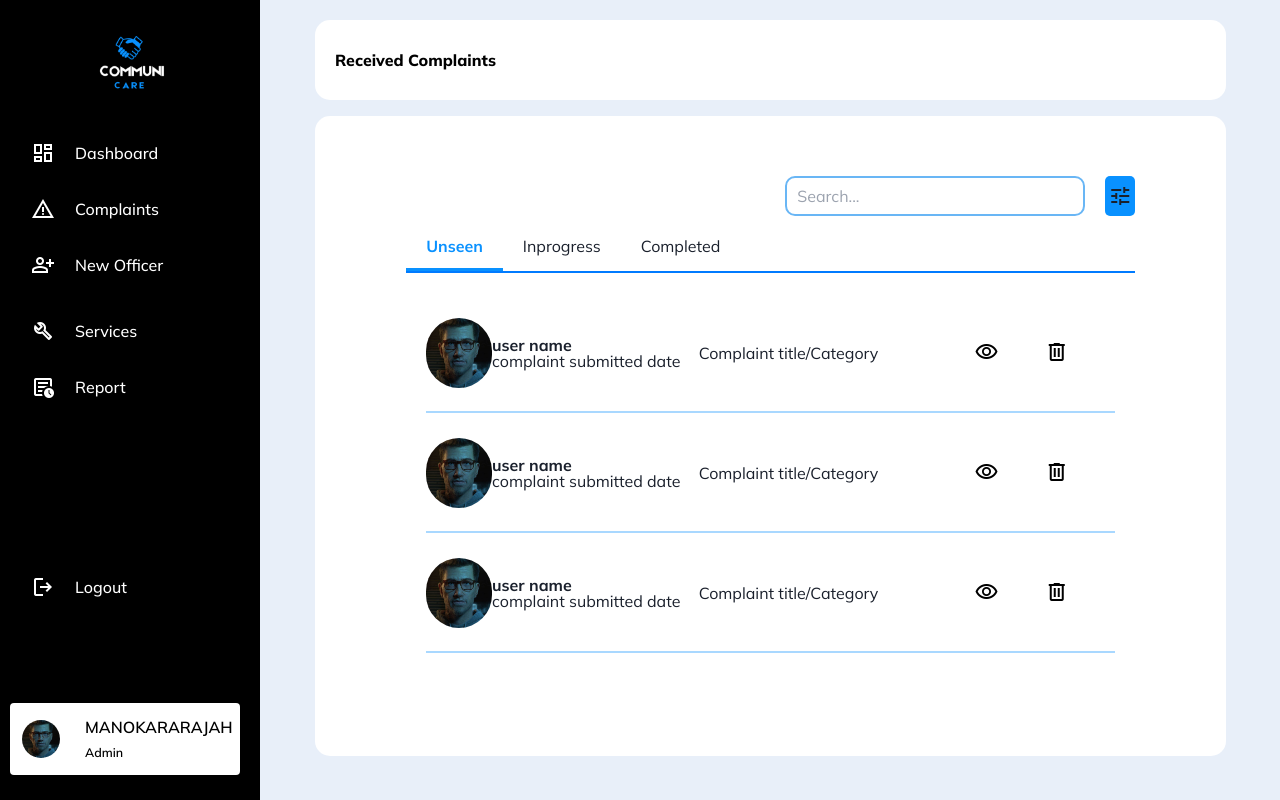
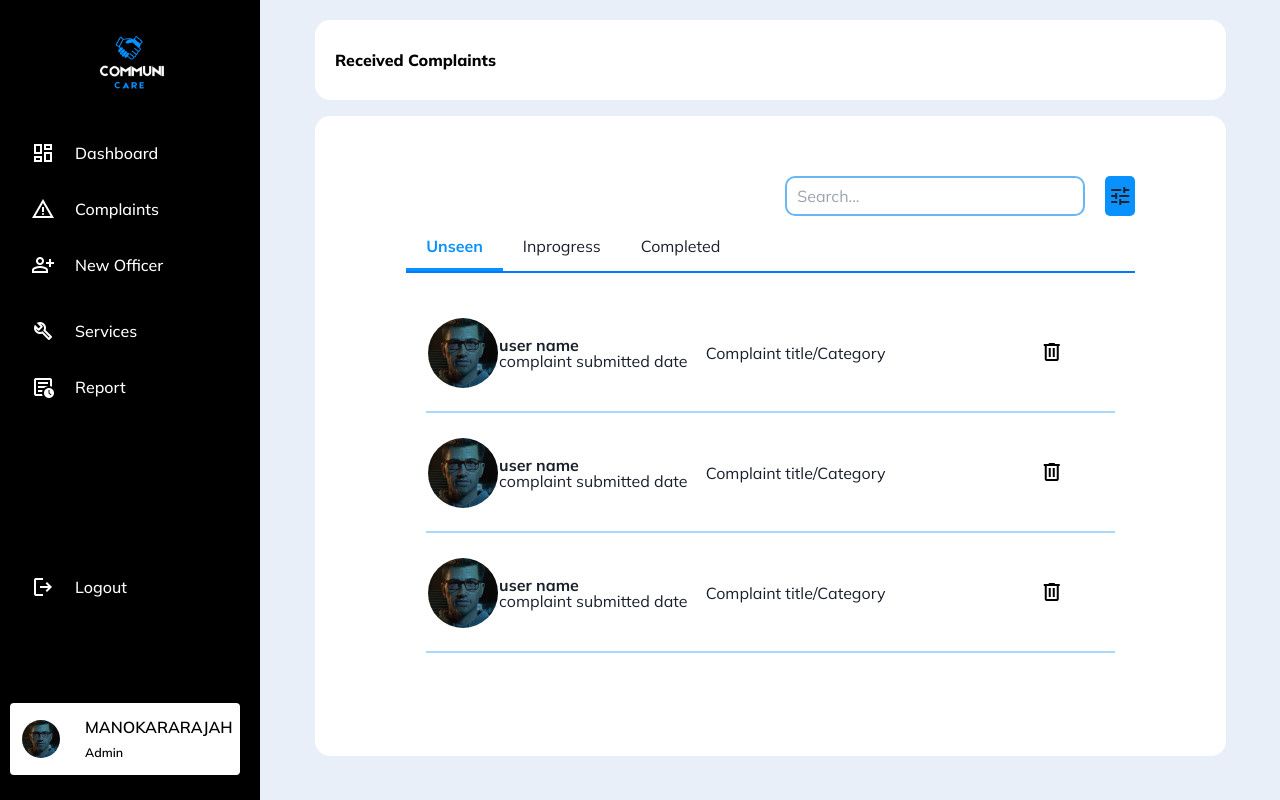
Before and after one commit to CommuniCareSL/CommuniCare-WebApp, a React (Vite) app: page /Complaints in a window 1280 px wide. Built offline with nearby package versions, Linux system fonts and the light colour scheme.

Commit message:
admin complain unseen complaints changes

```diff
--- a/src/components/Admin/ComplaintUnseenTable.jsx
+++ b/src/components/Admin/ComplaintUnseenTable.jsx
@@ -21,7 +21,7 @@ const ComplaintUnseenTable = () => {
                             <p>Complaint title/Category</p>
                         </td>
                         <td className="complaint-table-with-details-row-column-4">
-                            <button onClick={(e) => e.stopPropagation()}><span class="material-symbols-outlined">visibility</span></button>
+                            {/* <button onClick={(e) => e.stopPropagation()}><span class="material-symbols-outlined">visibility</span></button> */}
                         </td>
                         <td className="complaint-table-with-details-row-column-5">
                             <button onClick={(e) => e.stopPropagation()}><span class="material-symbols-outlined">delete</span></button>
@@ -42,7 +42,7 @@ const ComplaintUnseenTable = () => {
                             <p>Complaint title/Category</p>
                         </td>
                         <td className="complaint-table-with-details-row-column-4">
-                            <button onClick={(e) => e.stopPropagation()}><span class="material-symbols-outlined">visibility</span></button>
+                            {/* <button onClick={(e) => e.stopPropagation()}><span class="material-symbols-outlined">visibility</span></button> */}
                         </td>
                         <td className="complaint-table-with-details-row-column-5">
                             <button onClick={(e) => e.stopPropagation()}><span class="material-symbols-outlined">delete</span></button>
@@ -63,7 +63,7 @@ const ComplaintUnseenTable = () => {
                             <p>Complaint title/Category</p>
                         </td>
                         <td className="complaint-table-with-details-row-column-4">
-                            <button onClick={(e) => e.stopPropagation()}><span class="material-symbols-outlined">visibility</span></button>
+                            {/* <button onClick={(e) => e.stopPropagation()}><span class="material-symbols-outlined">visibility</span></button> */}
                         </td>
                         <td className="complaint-table-with-details-row-column-5">
                             <button onClick={(e) => e.stopPropagation()}><span class="material-symbols-outlined">delete</span></button>
@@ -84,7 +84,7 @@ const ComplaintUnseenTable = () => {
                             <p>Complaint title/Category</p>
                         </td>
                         <td className="complaint-table-with-details-row-column-4">
-                            <button onClick={(e) => e.stopPropagation()}><span class="material-symbols-outlined">visibility</span></button>
+                            {/* <button onClick={(e) => e.stopPropagation()}><span class="material-symbols-outlined">visibility</span></button> */}
                         </td>
                         <td className="complaint-table-with-details-row-column-5">
                             <button onClick={(e) => e.stopPropagation()}><span class="material-symbols-outlined">delete</span></button>
--- a/src/pages/Admin/AdminUnseenComplaintDetails.jsx
+++ b/src/pages/Admin/AdminUnseenComplaintDetails.jsx
@@ -49,7 +49,6 @@ function AdminUnseenComplaintDetails() {
             </div>
 
             <div className="Complaint-uploaded-image-slider-view-buttons">
-                <button><span class="material-symbols-outlined">visibility</span> View</button>
                 <button><span class="material-symbols-outlined">delete</span> Delete</button>
             </div>
 
```
